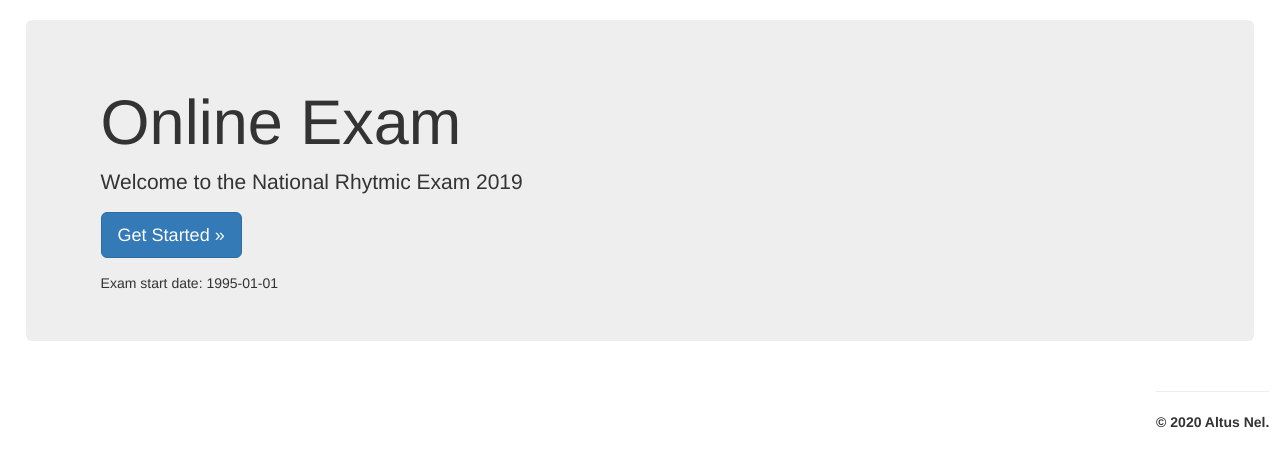
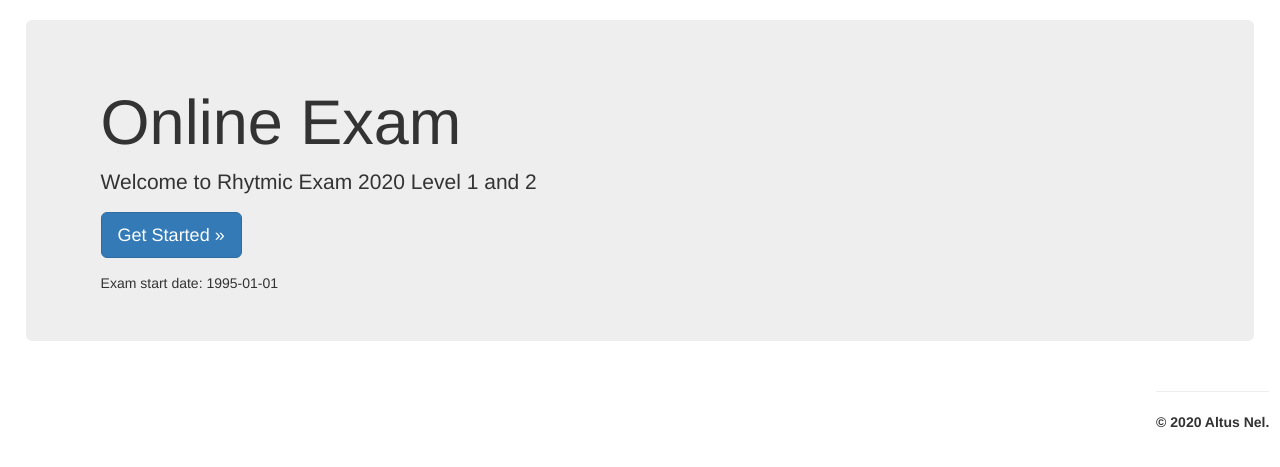
Before and after one commit to AltusN/rhytmic_exam, a Flask app: page / in a window 1280 px wide. Shown: the part 51-518 px from the top of the page. Run offline with Flask 2, Linux system fonts and the light colour scheme; some libraries are stand-ins or nearby versions.

Commit message:
updated landing page

```diff
--- a/rhytmic_exam_app/templates/index.html
+++ b/rhytmic_exam_app/templates/index.html
@@ -4,7 +4,7 @@
     <div class="jumbotron">
         <div class="container">
         <h1>Online Exam</h1>
-        <p>Welcome to the National Rhytmic Exam 2019</p>
+        <p>Welcome to Rhytmic Exam 2020 Level 1 and 2</p>
         <p><a class="btn btn-primary btn-lg" href="{{ url_for('main.dashboard') }}" role="button">Get Started &raquo;</a></p>
         <span>Exam start date: {{ exam_date }}</span>
         </div>
```
